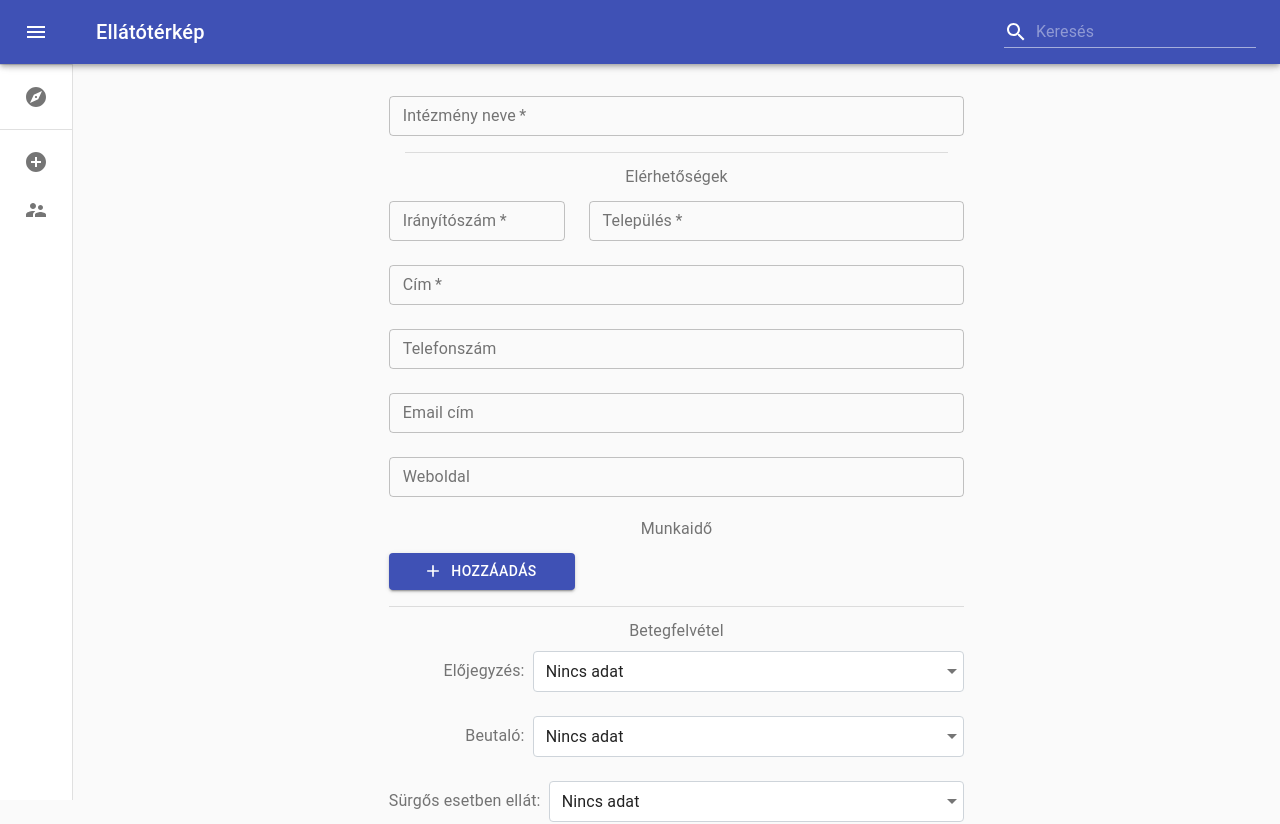
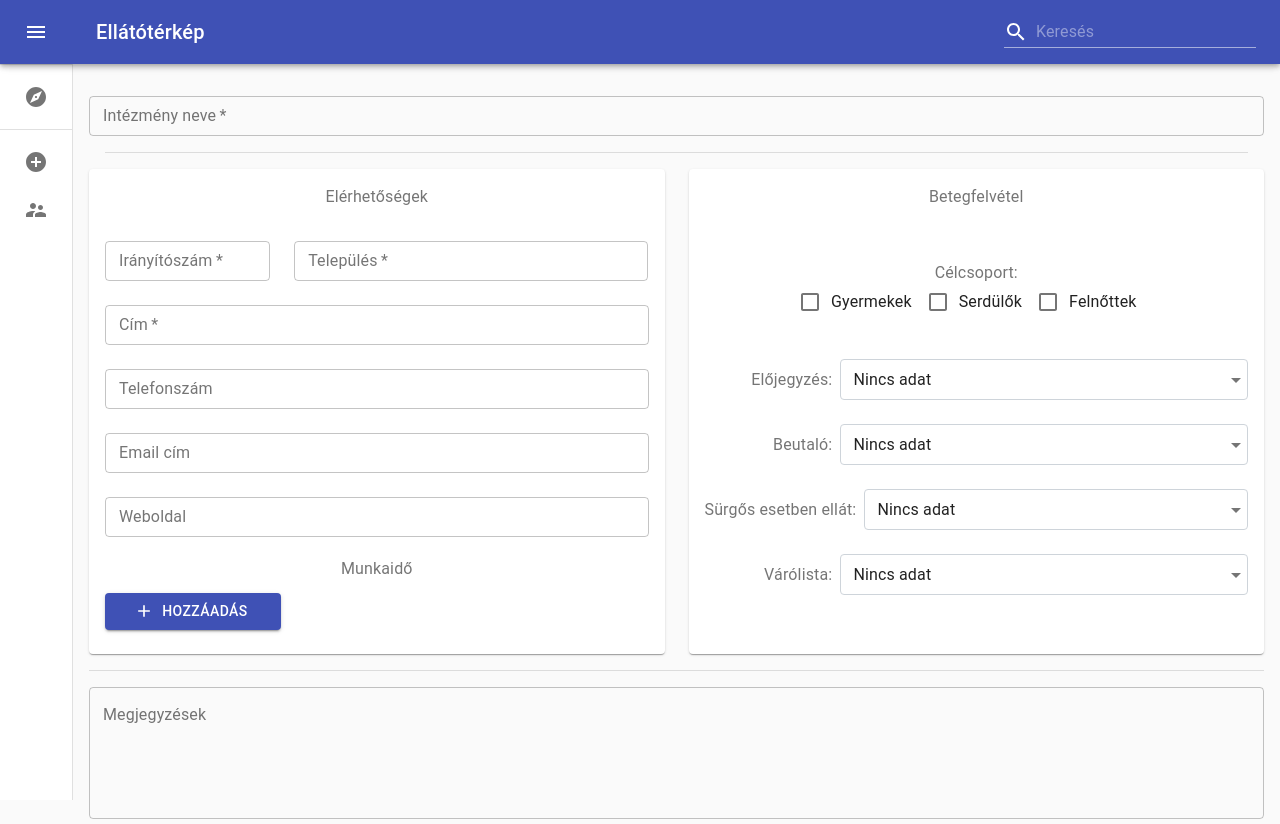
Before and after one commit to csuvikg/pszi-info, a React (Create React App) app in the folder ui/: page /#/providers/add in a window 1280 px wide. Shown: the top 824 px of the page. Built offline with nearby package versions, Linux system fonts and the light colour scheme.

Commit message:
Add targetGroup to form

```diff
--- a/ui/src/pages/AddProvider.jsx
+++ b/ui/src/pages/AddProvider.jsx
@@ -1,4 +1,13 @@
-import {Button, Divider, FormControl, FormGroup, FormLabel, Grid, TextField,} from "@material-ui/core";
+import {
+    Button, Card, CardContent, CardHeader, Checkbox,
+    Divider,
+    FormControl,
+    FormControlLabel,
+    FormGroup,
+    FormLabel,
+    Grid, Hidden,
+    TextField,
+} from "@material-ui/core";
 import {useState} from "react";
 import {SelectInput, WorkingHoursInput} from "../components";
 import {makeStyles} from "@material-ui/core/styles";
@@ -6,7 +15,24 @@ import {useDispatch} from "react-redux";
 import {createProvider} from "../services";
 
 
-const useStyles = makeStyles(() => ({
+const useStyles = makeStyles((theme) => ({
+    card: {
+      height: "100%"
+    },
+    checkboxGroup: {
+        flexDirection: "row",
+        justifyContent: "center"
+    },
+    checkboxGroupContainer: {
+        margin: theme.spacing(3)
+    },
+    disappearingDivider: {
+        width: "calc(100% - 32px)",
+        marginLeft: "auto !important",
+        marginRight: "auto !important",
+        marginTop: "6px",
+        marginBottom: "6px"
+    },
     form: {
         display: "flex",
         flexDirection: "column",
@@ -40,6 +66,7 @@ export const AddProvider = () => {
     const [email, setEmail] = useState("");
     const [website, setWebsite] = useState("");
     const [workingHours, setWorkingHours] = useState([]);
+    const [targetGroups, setTargetGroups] = useState([]);
     const [isReservationNeeded, setReservationNeeded] = useState("UNKNOWN");
     const [isReferralNeeded, setReferralNeeded] = useState("UNKNOWN");
     const [acceptsUrgentCases, setAcceptsUrgentCases] = useState("UNKNOWN");
@@ -59,6 +86,7 @@ export const AddProvider = () => {
             email,
             website,
             workingHours,
+            targetGroups,
             isReservationNeeded,
             isReferralNeeded,
             acceptsUrgentCases,
@@ -67,8 +95,16 @@ export const AddProvider = () => {
         }));
     }
 
+    const handleChangeTargetGroups = ({target: {value}}, shouldAdd) => {
+        setTargetGroups(
+            shouldAdd
+                ? [...targetGroups, value]
+                : targetGroups.filter(item => item !== value)
+        );
+    }
+
     return <Grid container spacing={3} className={classes.container}>
-        <Grid item xs={12} md={8} lg={6}>
+        <Grid item xs={12} md={8} lg={12} xl={8}>
             <form onSubmit={handleSubmit} className={classes.form}>
                 <FormControl className={classes.spaceAround}>
                     <TextField required
@@ -81,8 +117,12 @@ export const AddProvider = () => {
                     />
                 </FormControl>
                 <Divider variant="middle" className={classes.spaceBelow}/>
+                <Grid container spacing={3}>
+                    <Grid item xs={12} lg={6}>
+                        <Card className={classes.card}>
+                            <CardHeader subheader="Elérhetőségek"/>
+                            <CardContent>
                                 <FormControl component="fieldset">
-                    <FormLabel component="legend" className={classes.spaceAround}>Elérhetőségek</FormLabel>
                                     <FormGroup aria-label="contacts">
                                         <Grid container spacing={3}>
                                             <Grid item xs={12} sm={4}>
@@ -151,9 +191,42 @@ export const AddProvider = () => {
                                         </Grid>
                                     </FormGroup>
                                 </FormControl>
-                <Divider variant="middle" className={classes.spaceAround}/>
-                <FormControl component="fieldset">
-                    <FormLabel component="legend">Betegfelvétel</FormLabel>
+                            </CardContent>
+                        </Card>
+                    </Grid>
+                    <Hidden lgUp>
+                        <Divider variant="middle" className={classes.disappearingDivider}/>
+                    </Hidden>
+                    <Grid item xs={12} lg={6}>
+                        <Card className={classes.card}>
+                            <CardHeader subheader="Betegfelvétel"/>
+                            <CardContent>
+                                <FormControl fullWidth component="fieldset">
+                                    <FormControl component="fieldset" className={classes.checkboxGroupContainer}>
+                                        <FormLabel component="legend">Célcsoport:</FormLabel>
+                                        <FormGroup className={classes.checkboxGroup}>
+                                            <FormControlLabel
+                                                control={<Checkbox color="primary"
+                                                                   checked={targetGroups.includes("CHILDREN")}
+                                                                   onChange={handleChangeTargetGroups}
+                                                                   name="CHILDREN"/>}
+                                                label="Gyermekek" value="CHILDREN"
+                                            />
+                                            <FormControlLabel
+                                                control={<Checkbox color="primary"
+                                                                   checked={targetGroups.includes("TEENAGERS")}
+                                                                   onChange={handleChangeTargetGroups}
+                                                                   name="TEENAGERS"/>}
+                                                label="Serdülők" value="TEENAGERS"
+                                            />
+                                            <FormControlLabel
+                                                control={<Checkbox color="primary"
+                                                                   checked={targetGroups.includes("ADULTS")}
+                                                                   onChange={handleChangeTargetGroups} name="ADULTS"/>}
+                                                label="Felnőttek" value="ADULTS"
+                                            />
+                                        </FormGroup>
+                                    </FormControl>
                                     <FormGroup aria-label="patient admission">
                                         <SelectInput id="isReservationNeeded"
                                                      value={isReservationNeeded}
@@ -198,14 +271,17 @@ export const AddProvider = () => {
                                                      ]}
                                         />
                                     </FormGroup>
-                    <Divider variant="middle"/>
+                                </FormControl>
+                            </CardContent>
+                        </Card>
+                    </Grid>
+                </Grid>
+                <Divider variant="middle" className={classes.spaceAround}/>
                 <TextField multiline rows={5} variant="outlined"
                            value={comment}
                            onChange={({target: {value}}) => setComment(value)}
                            label="Megjegyzések"
-                               className={classes.spaceAround}
                 />
-                </FormControl>
                 <Button type="submit" className={classes.submitButton} variant="contained" color="primary">
                     Elküldés
                 </Button>
```
Lines whose indentation alone changed are shown as unchanged.
